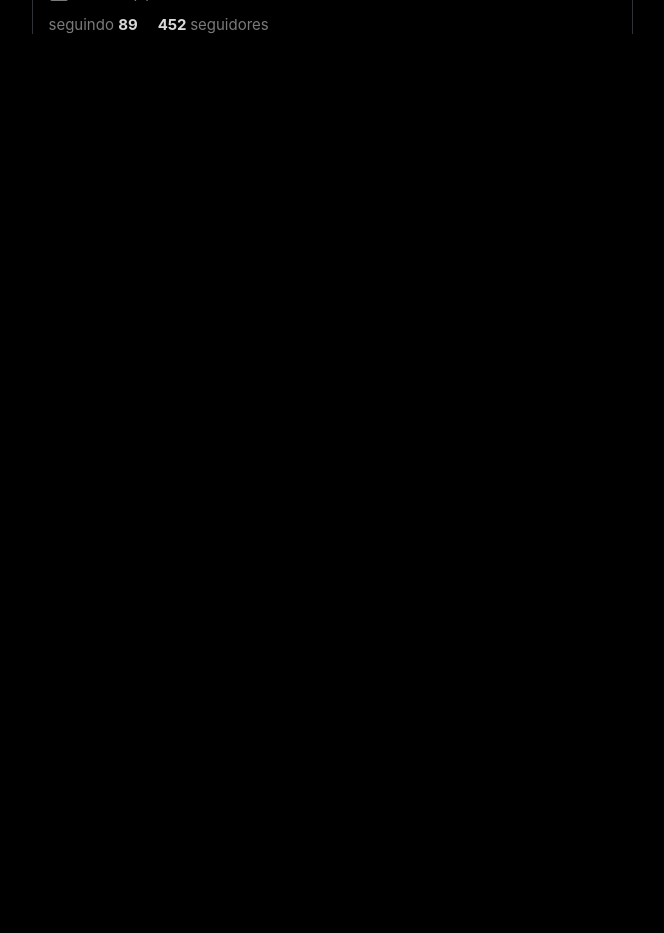
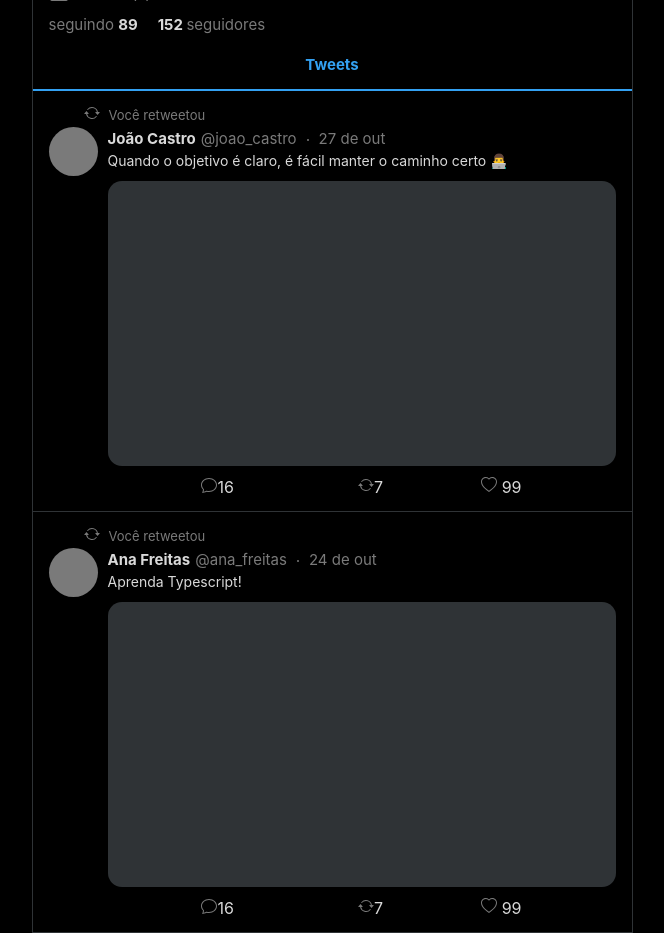
Before and after one commit to cidral-douglas/Project_TwitterClone-Angular, an Angular app: page / in a window 1280 px wide. Shown: the part 460-1393 px from the top of the page, without its empty margins (308-972 px from the left). Before the commit the page ends 800 px from the top, so only its background shows below. Built offline with nearby package versions, Linux system fonts and the light colour scheme.

Commit message:
Creating the tweet component

```diff
--- a/src/app/app.module.ts
+++ b/src/app/app.module.ts
@@ -7,6 +7,8 @@ import { LayoutComponent } from './components/layout/layout.component';
 import { MainComponent } from './components/main/main.component';
 import { ProfilePageComponent } from './components/profile-page/profile-page.component';
 import { ButtonComponent } from './components/button/button.component';
+import { FeedComponent } from './components/feed/feed.component';
+import { TweetComponent } from './components/tweet/tweet.component';
 
 @NgModule({
   declarations: [
@@ -14,7 +16,9 @@ import { ButtonComponent } from './components/button/button.component';
     LayoutComponent,
     MainComponent,
     ProfilePageComponent,
-    ButtonComponent
+    ButtonComponent,
+    FeedComponent,
+    TweetComponent
   ],
   imports: [
     BrowserModule,
--- /dev/null
+++ b/src/app/components/feed/feed.component.css
@@ -0,0 +1,30 @@
+.container {
+    display: flex;
+    flex-direction: column;
+}
+
+.tabTweets {
+    margin-top: 10px;
+    padding: 11px 0 15px;
+    text-align: center;
+
+    font-weight: bold;
+    font-size: 15px;
+
+    outline: 0;
+    cursor: pointer;
+
+    color: var(--twitter);
+    border-bottom: 2px solid var(--twitter);
+}
+
+.tabTweets:hover {
+    background: var(--twitter-dark-hover);
+}
+
+.tweets {
+    display: flex;
+    flex-direction: column;
+
+    flex-shrink: 0;
+}
--- /dev/null
+++ b/src/app/components/feed/feed.component.html
@@ -0,0 +1,21 @@
+<div class="container">
+    <div class="tabTweets"> Tweets</div>
+
+    <div class="tweets">
+
+        <app-tweet
+            name="João Castro"
+            user="@joao_castro"
+            date="27 de out"
+            desc="Quando o objetivo é claro, é fácil manter o caminho certo 👨‍💻">
+        </app-tweet>
+
+        <app-tweet
+            name="Ana Freitas"
+            user="@ana_freitas"
+            date="24 de out"
+            desc="Aprenda Typescript!">
+        </app-tweet>
+
+    </div>
+</div><!--Container-->
--- /dev/null
+++ b/src/app/components/feed/feed.component.ts
@@ -0,0 +1,15 @@
+import { Component, OnInit } from '@angular/core';
+
+@Component({
+  selector: 'app-feed',
+  templateUrl: './feed.component.html',
+  styleUrls: ['./feed.component.css']
+})
+export class FeedComponent implements OnInit {
+
+  constructor() { }
+
+  ngOnInit(): void {
+  }
+
+}
--- a/src/app/components/profile-page/profile-page.component.html
+++ b/src/app/components/profile-page/profile-page.component.html
@@ -13,7 +13,7 @@
         <h1> Douglas Cidral </h1>
         <h2> @cidral_douglas</h2>
 
-        <p> Software Developer at <a href="">@Totvs</a> </p>
+        <p> Técnico em Desenvolvimento de Software na <a href="">@Totvs</a> </p>
 
         <ul>
 
@@ -40,9 +40,11 @@
 
         <div class="followage">
             <span> seguindo <strong>89</strong></span>
-            <span> <b>452 </b> seguidores</span>
+            <span> <b>152 </b> seguidores</span>
         </div>
 
     </div><!--Profile Data-->
 
+    <app-feed></app-feed>
+
 </div> <!--Container-->
--- /dev/null
+++ b/src/app/components/tweet/tweet.component.css
@@ -0,0 +1,126 @@
+.clear {
+    clear: both;
+}
+
+.container {
+    display: flex;
+    flex-direction: column;
+
+    padding: 14px 16px;
+
+    border-bottom: 1px solid var(--outline);
+
+    max-width: 100%;
+}
+
+.retweeted {
+    display: flex;
+    align-items: center;
+
+    font-size: 13px;
+    color: var(--gray);
+}
+
+.retweetIcon {
+    margin-left: 35px;
+    margin-right: 9px;
+}
+
+.body {
+    display: flex;
+    margin-top: 3px;
+
+    position: relative;
+}
+
+.avatar {
+    width: 49px;
+    height: 49px;
+
+    border-radius: 50%;
+    flex-shrink: 0;
+    background: var(--gray);
+
+    position: absolute;
+    top: 0;
+    left: 0;
+}
+
+.content {
+    display: flex;
+    flex-direction: column;
+
+    width: 100%;
+    margin-top: 2px;
+    padding-left: 59px;
+}
+
+header {
+    display: flex;
+    align-items: center;
+
+    font-size: 15px;
+    white-space: nowrap;
+}
+
+header strong {
+    margin-right: 5px;
+}
+
+header span,time {
+    color: var(--gray);
+}
+
+header strong,span {
+    white-space: nowrap;
+    text-overflow: ellipsis;
+    overflow: hidden;
+}
+
+.dot {
+    background: var(--gray);
+    width: 2px;
+    height: 2px;
+    border-radius: 50%;
+    margin: 0 10px;
+
+    transform: translateY(50%);
+}
+
+.description {
+    font-size: 14px;
+    margin-top: 4px;
+}
+
+.imgContent {
+    margin-top: 12px;
+    width: 100%;
+    height: min(285px, max(175px, 41vw));
+
+    background: var(--outline);
+    border-radius: 14px;
+
+    cursor: pointer;
+}
+
+.imgContent:hover {
+    opacity: 0.7;
+}
+
+.icons {
+    display: flex;
+    align-items: center;
+    justify-content: space-between;
+
+    flex-wrap: wrap;
+    margin: 11px auto 0;
+    width: 100%;
+}
+
+
+@media screen and (min-width: 330px) {
+
+    .icons {
+        width: 63%;
+    }
+}
--- /dev/null
+++ b/src/app/components/tweet/tweet.component.html
@@ -0,0 +1,68 @@
+<div class="container">
+
+    <div class="retweeted">
+
+        <span class="retweetIcon">
+            <svg width="16px" height="16px" viewBox="0 0 16 16" class="bi bi-arrow-repeat" fill="var(--gray)" xmlns="http://www.w3.org/2000/svg">
+                <path d="M11.534 7h3.932a.25.25 0 0 1 .192.41l-1.966 2.36a.25.25 0 0 1-.384 0l-1.966-2.36a.25.25 0 0 1 .192-.41zm-11 2h3.932a.25.25 0 0 0 .192-.41L2.692 6.23a.25.25 0 0 0-.384 0L.342 8.59A.25.25 0 0 0 .534 9z"/>
+                <path fill-rule="evenodd" d="M8 3c-1.552 0-2.94.707-3.857 1.818a.5.5 0 1 1-.771-.636A6.002 6.002 0 0 1 13.917 7H12.9A5.002 5.002 0 0 0 8 3zM3.1 9a5.002 5.002 0 0 0 8.757 2.182.5.5 0 1 1 .771.636A6.002 6.002 0 0 1 2.083 9H3.1z"/>
+              </svg>
+        </span>
+
+         Você retweetou
+    </div>
+
+    <div class="body">
+
+        <div class="avatar"></div>
+
+        <div class="content">
+
+            <header>
+                <strong> {{name}} </strong>
+                <span> {{user}} </span>
+                <span class="dot"></span>
+                <time> {{date}} </time>
+            </header>
+
+            <p class="description"> {{desc}} </p>
+
+            <div class="imgContent"></div>
+
+            <div class="clear"></div>
+
+            <div class="icons">
+
+                <div class="status">
+                    <span class="commentIcon">
+                        <svg width="16px" height="16px" viewBox="0 0 16 16" class="bi bi-chat" fill="var(--gray)" xmlns="http://www.w3.org/2000/svg">
+                            <path fill-rule="evenodd" d="M2.678 11.894a1 1 0 0 1 .287.801 10.97 10.97 0 0 1-.398 2c1.395-.323 2.247-.697 2.634-.893a1 1 0 0 1 .71-.074A8.06 8.06 0 0 0 8 14c3.996 0 7-2.807 7-6 0-3.192-3.004-6-7-6S1 4.808 1 8c0 1.468.617 2.83 1.678 3.894zm-.493 3.905a21.682 21.682 0 0 1-.713.129c-.2.032-.352-.176-.273-.362a9.68 9.68 0 0 0 .244-.637l.003-.01c.248-.72.45-1.548.524-2.319C.743 11.37 0 9.76 0 8c0-3.866 3.582-7 8-7s8 3.134 8 7-3.582 7-8 7a9.06 9.06 0 0 1-2.347-.306c-.52.263-1.639.742-3.468 1.105z"/>
+                          </svg>
+                        <span class="commentValue">16</span>
+                    </span>
+                </div>
+
+                <div class="status">
+                    <span class="retweetIcon">
+                        <svg width="16px" height="16px" viewBox="0 0 16 16" class="bi bi-arrow-repeat" fill="var(--gray)" xmlns="http://www.w3.org/2000/svg">
+                            <path d="M11.534 7h3.932a.25.25 0 0 1 .192.41l-1.966 2.36a.25.25 0 0 1-.384 0l-1.966-2.36a.25.25 0 0 1 .192-.41zm-11 2h3.932a.25.25 0 0 0 .192-.41L2.692 6.23a.25.25 0 0 0-.384 0L.342 8.59A.25.25 0 0 0 .534 9z"/>
+                            <path fill-rule="evenodd" d="M8 3c-1.552 0-2.94.707-3.857 1.818a.5.5 0 1 1-.771-.636A6.002 6.002 0 0 1 13.917 7H12.9A5.002 5.002 0 0 0 8 3zM3.1 9a5.002 5.002 0 0 0 8.757 2.182.5.5 0 1 1 .771.636A6.002 6.002 0 0 1 2.083 9H3.1z"/>
+                          </svg>
+                        <span class="retweetValue">7</span>
+                    </span>
+                </div>
+
+                <div class="status">
+                    <span class="likeIcon">
+                        <svg width="16px" height="16px" viewBox="0 0 16 16" class="bi bi-heart" fill="var(--gray)" xmlns="http://www.w3.org/2000/svg">
+                            <path fill-rule="evenodd" d="M8 2.748l-.717-.737C5.6.281 2.514.878 1.4 3.053c-.523 1.023-.641 2.5.314 4.385.92 1.815 2.834 3.989 6.286 6.357 3.452-2.368 5.365-4.542 6.286-6.357.955-1.886.838-3.362.314-4.385C13.486.878 10.4.28 8.717 2.01L8 2.748zM8 15C-7.333 4.868 3.279-3.04 7.824 1.143c.06.055.119.112.176.171a3.12 3.12 0 0 1 .176-.17C12.72-3.042 23.333 4.867 8 15z"/>
+                          </svg>
+                        <span class="likeValue"> 99 </span>
+                    </span>
+                </div>
+
+            </div> <!--Icons-->
+        </div> <!--Content-->
+    </div> <!--Body-->
+
+</div> <!--Container-->
--- /dev/null
+++ b/src/app/components/tweet/tweet.component.ts
@@ -0,0 +1,20 @@
+import { Component, Input, OnInit } from '@angular/core';
+
+@Component({
+  selector: 'app-tweet',
+  templateUrl: './tweet.component.html',
+  styleUrls: ['./tweet.component.css']
+})
+export class TweetComponent implements OnInit {
+
+  constructor() { }
+
+  @Input() name: string;
+  @Input() user: string;
+  @Input() date: string;
+  @Input() desc: string;
+
+  ngOnInit(): void {
+  }
+
+}
```
Also changed, not shown: 2 other files (tests, documents, lock files or other folders).
